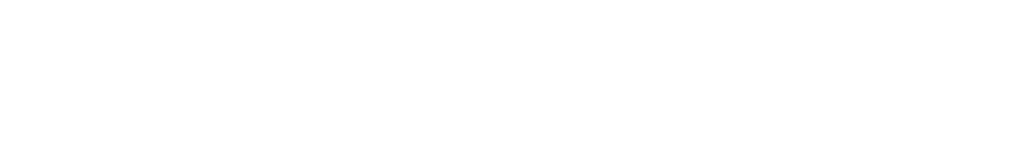
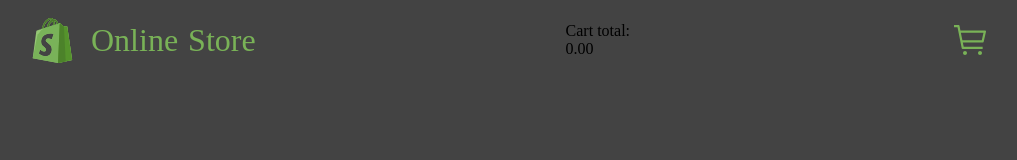
Before and after one commit to stealthybunny/online-store, a website built with webpack: page src/index.html in a window 1280 px wide. Shown: the whole page, without its empty margins (125-1142 px from the left). Built offline with nearby package versions, Linux system fonts and the light colour scheme.

Commit message:
feat: add copyplugin to wbpack, add header to main page

```diff
--- a/package.json
+++ b/package.json
@@ -36,5 +36,8 @@
         "webpack-cli": "^4.5.0",
         "webpack-dev-server": "^3.11.2",
         "webpack-merge": "^5.7.3"
+    },
+    "dependencies": {
+        "normalize.css": "^8.0.1"
     }
 }
--- a/src/index.html
+++ b/src/index.html
@@ -7,8 +7,26 @@
   <title>Online Store</title>
 </head>
 <body>
-  <header></header>
-  <main></main>
-  <footer></footer>
+  <header class="header">
+    <a href="./index.html" class="header__store-logo">
+      <div class="logo__shopping-bag"></div>
+      <div class="logo__text">
+        <p class="logo__text-part">Online</p>
+        <p class="logo__text-part">Store</p>
+      </div>
+    </a>
+    <div class="header__total">
+      <p class="total__text">Cart total:</p>
+      <p class="total__amount">0.00</p>
+    </div>
+    <!-- Мы делаем несколько приложение не несколько страниц или на одну? -->
+    <div class="header__cart">
+      <div class="cart__pic">
+        <div class="cart__quantity"></div>
+      </div>
+    </div>
+  </header>
+  <main class="main"></main>
+  <footer class="footer"></footer>
 </body>
 </html>
--- a/src/main.css
+++ b/src/main.css
@@ -0,0 +1,45 @@
+* {
+  margin: 0;
+  padding: 0;
+}
+
+body {
+  background-color: rgba(20, 20, 20, 0.801);
+
+}
+
+.header {
+  width: 100%;
+  height: 80px;
+  display: flex;
+  justify-content: space-around;
+  align-items: center;
+}
+
+.header__store-logo {
+  display: flex;
+  align-items: center;
+  gap: 16px;
+  list-style: none;
+  text-decoration: none;
+  color: #79b257;
+}
+.logo__text {
+  display: flex;
+  gap: 10px;
+  font-size: 32px;
+}
+
+.logo__shopping-bag {
+  width: 45px;
+  height: 45px;
+  background: url(./assets/svg/shopping-logo-svgrepo-com.svg);
+}
+
+
+.cart__pic {
+  width: 60px;
+  height: 60px;
+  background: url(./assets/svg/carbon_shopping-cart/Vectorcart.svg) no-repeat center;
+  color: #79b257;
+}
--- a/webpack.config.js
+++ b/webpack.config.js
@@ -3,6 +3,7 @@ const { merge } = require('webpack-merge');
 const HtmlWebpackPlugin = require('html-webpack-plugin');
 const { CleanWebpackPlugin } = require('clean-webpack-plugin');
 const EslingPlugin = require('eslint-webpack-plugin');
+const CopyPlugin = require("copy-webpack-plugin");
 
 const baseConfig = {
     entry: path.resolve(__dirname, './src/index'),
@@ -40,7 +41,13 @@ const baseConfig = {
         }),
         new CleanWebpackPlugin(),
         new EslingPlugin({ extensions: 'ts' }),
-    ],
+        new CopyPlugin({
+            patterns: [
+                { from: "src/assets", to: "assets" },
+                // { from: "other", to: "public" },
+            ],
+        }),
+    ]
 };
 
 module.exports = ({ mode }) => {
```
Also changed, not shown: src/assets/svg/carbon_shopping-cart/Vectorcart.svg (added), src/assets/svg/carbon_shopping-cart/wheel 1cart.svg (added), src/assets/svg/carbon_shopping-cart/wheel 2cart.svg (added), src/assets/svg/shopping-logo-svgrepo-com.svg (added), 1 other file.
